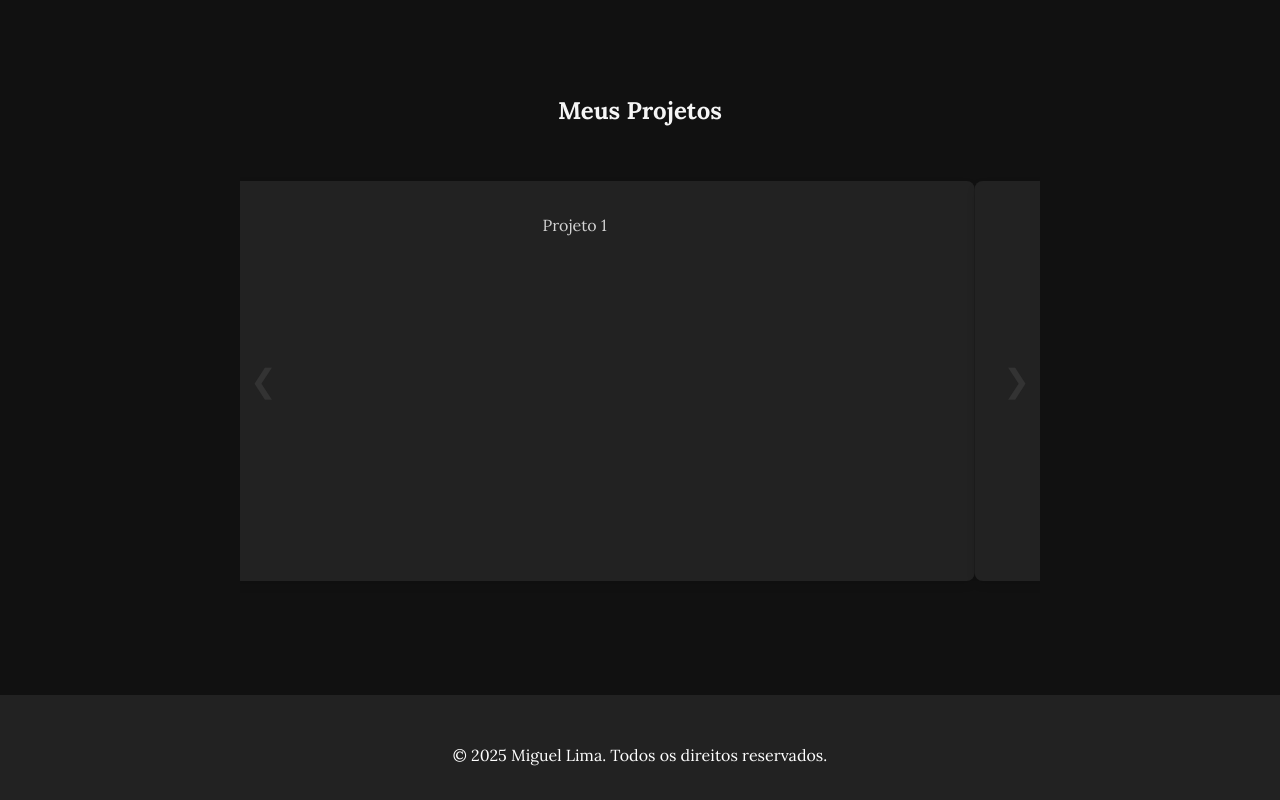
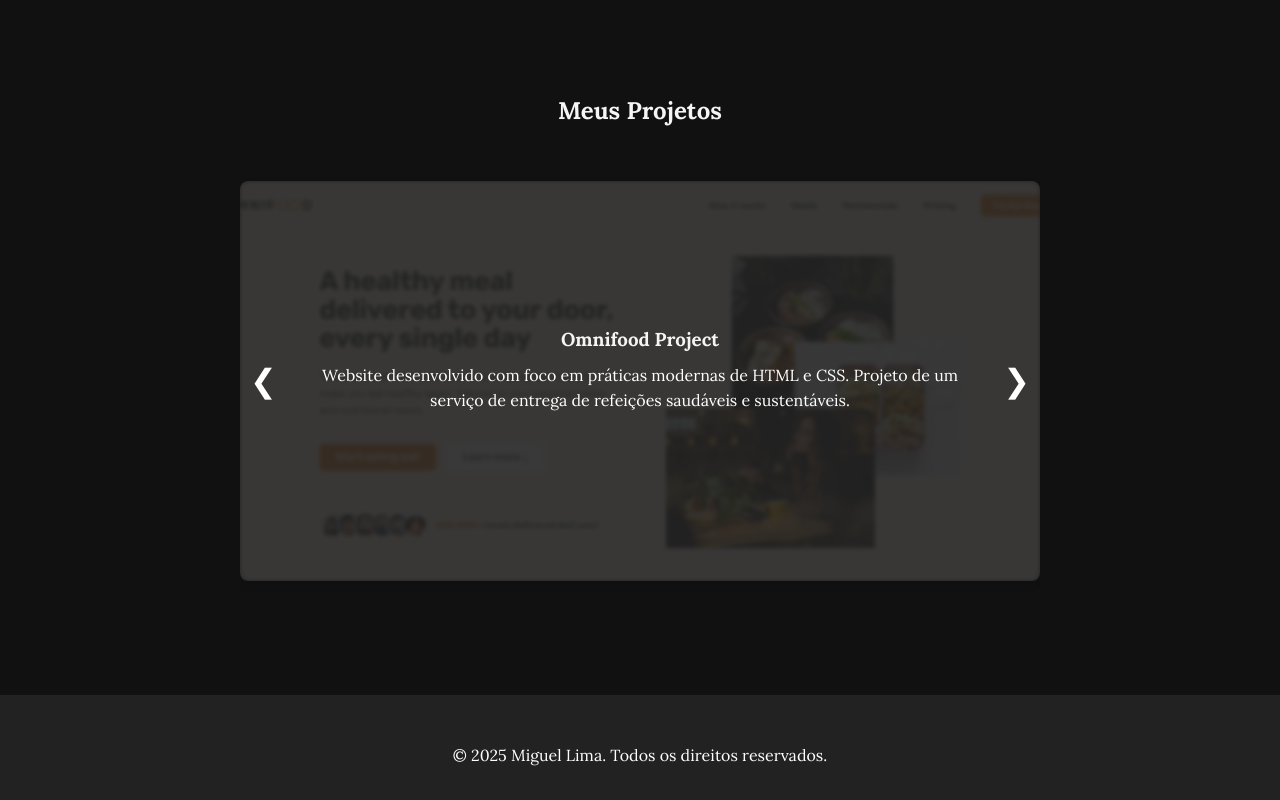
Before and after one commit to MigLima/Portfolio-Miguel-Lima, a plain HTML site: page index.html in a window 1280 px wide. Shown: the part 1077-1877 px from the top of the page. Drawn offline with Linux system fonts and the light colour scheme.

Commit message:
Organização do CSS por tópicos, limpeza de comentários, ajuste de estilos e verificação geral de funcionamento. Link de contato da navbar pendente para próxima correção.

```diff
--- a/index.html
+++ b/index.html
@@ -1,5 +1,5 @@
 <!DOCTYPE html>
-<html lang="en">
+<html lang="pt-BR">
   <head>
     <meta charset="UTF-8" />
     <meta name="viewport" content="width=device-width, initial-scale=1.0" />
@@ -42,12 +42,12 @@
           <li> Estilização moderna com Flexbox, Grid e princípios de Design Responsivo;</li>
           <li> Programação com JavaScript (ES6+) para criação de interatividade;</li>
           <li> Versionamento de código com Git e Github;</li>
-          <li> Conhecimento básico em framerworks e bibliotecas como React (em aprendizado);</li>
+          <li> Conhecimento básico em frameworks e bibliotecas como React (em aprendizado);</li>
         </ul>
       </div>
       <div class="sobre-foto-contato">
         <div class="sobre-foto">
-          <img src="imagens e logos/Foto Profissional.jpeg" alt="Minha foto" />
+          <img src="imagens-e-logos/Foto Profissional.jpeg" alt="Minha foto" />
         </div>
         <div class="links-contato">
           <p>Fale comigo:</p>
@@ -77,7 +77,12 @@
       <div class="carrossel">
         <button class="btn-anterior">&#10094;</button>
         <div class="slides">
-          <div class="projeto">Projeto 1</div>
+          <div class="projeto omnifood">
+            <div class="conteudo-projeto-omnifood">
+          <h3>Omnifood Project</h3>
+          <p>Website desenvolvido com foco em práticas modernas de HTML e CSS. Projeto de um serviço de entrega de refeições saudáveis e sustentáveis.</p>
+          </div>
+          <a href="https://omnifood-mig.netlify.app" target="_blank" class="link-projeto" aria-label="Visitar Omnifood Project"></a></div>
           <div class="projeto">Projeto 2</div>
           <div class="projeto">Projeto 3</div>
         </div>
--- a/script.js
+++ b/script.js
@@ -16,7 +16,7 @@ const avancarAutomaticamente = () => {
   intervalo = setInterval(() => {
     index = (index + 1) % projetos.length;
     mostrarSlide();
-  }, 5000); // 5 segundos
+  }, 9000); // 9 segundos
 };
 
 // Parar o avanço automático ao interagir com os botões
--- a/style.css
+++ b/style.css
@@ -1,15 +1,15 @@
+/* Reset e Configurações Globais */
 * {
   margin: 0;
   padding: 0;
   box-sizing: border-box;
 }
 
-/* Corpo e fonte padrão */
 body {
   font-family: "Lora", serif;
   line-height: 1.6;
   background-color: #111;
-  color: #d3d3d3; /* Texto geral em cinza claro */
+  color: #d3d3d3;
 }
 
 a {
@@ -20,10 +20,8 @@ a:hover {
   color: #ffa07a;
 }
 
-h1,
-h2,
-h3 {
-  color: #f5f5f5; /* Títulos em branco */
+h1, h2, h3 {
+  color: #f5f5f5;
 }
 
 /* Navbar */
@@ -65,15 +63,15 @@ h3 {
 }
 
 .nav-links a:hover {
-  color: #ff6347; /* Cor de destaque */
+  color: #ff6347;
 }
 
-/* Rolagem suave */
+/* Rolagem Suave */
 html {
   scroll-behavior: smooth;
 }
 
-/* Sobre mim */
+/* Seção Sobre Mim */
 .sobre {
   display: flex;
   justify-content: space-around;
@@ -91,7 +89,7 @@ html {
 
 .sobre-texto h2 {
   margin-bottom: 1rem;
-  color: #ff6347; /* Cor laranja para o título */
+  color: #ff6347;
   margin-top: 5rem;
 }
 
@@ -133,15 +131,17 @@ html {
 .sobre-texto p {
   font-size: 1.1rem;
   line-height: 1.8;
-  color: #f5f5f5; /* Texto em branco */
+  color: #f5f5f5;
   margin-top: 1.5rem;
 }
 
+/* Foto e Contato na Seção Sobre */
 .sobre-foto-contato {
   display: flex;
   flex-direction: column;
   align-items: center;
-  margin-top: 1rem;
+  margin-top: 2rem;
+  gap: 1.5rem;
 }
 
 .sobre-foto {
@@ -160,15 +160,7 @@ html {
   object-position: center 25%;
 }
 
-/* Contatos */
-.sobre-foto-contato {
-  display: flex;
-  flex-direction: column;
-  align-items: center;
-  gap: 1.5rem;
-  margin-top: 2rem;
-}
-
+/* Links de Contato */
 .links-contato {
   display: flex;
   flex-direction: column;
@@ -181,13 +173,13 @@ html {
   font-size: 1.1rem;
   font-weight: bold;
   margin-bottom: 1rem;
-  color: #ff6347; /* Cor laranja */
+  color: #ff6347;
 }
 
 .links-contato a {
   display: block;
   margin: 0.5rem 0;
-  color: #f5f5f5; /* Texto branco */
+  color: #f5f5f5;
   text-decoration: none;
   font-size: 1.2rem;
   transition: color 0.3s ease;
@@ -201,7 +193,7 @@ html {
   color: #ff6347;
 }
 
-/* Skills */
+/* Seção Skills */
 .skills {
   padding: 4rem 2rem;
   background-color: #111;
@@ -212,15 +204,15 @@ html {
   font-size: 4rem;
   margin: 1rem;
   transition: transform 0.3s ease, color 0.3s ease;
-  color: #f5f5f5; /* Texto branco */
+  color: #f5f5f5;
 }
 
 .icones-skills i:hover {
   transform: scale(1.2) rotate(5deg);
-  color: #ff6347; /* Cor laranja */
+  color: #ff6347;
 }
 
-/* Carrossel */
+/* Seção Projetos - Carrossel */
 .projetos {
   padding: 4rem 2rem;
   background-color: #111;
@@ -243,29 +235,48 @@ html {
 .slides {
   display: flex;
   transition: transform 0.5s ease-in-out;
-  width: 300%; /* 3 projetos = 300% */
+  width: 300%;
   height: 80%;
 }
 
 .projeto {
   width: 100%;
-  height: 100%;
   flex: 0 0 100%;
   background-color: #222;
-  padding: 2rem;
+  padding: 0.5rem 2rem 1.5rem;
   box-shadow: 0 4px 8px rgba(0, 0, 0, 0.1);
   border-radius: 8px;
   box-sizing: border-box;
   text-align: center;
   display: flex;
-  justify-content: center;
+  flex-direction: column;
+  justify-content: flex-start;
+  align-items: center;
+  gap: 1rem;
+  padding-top: 6rem;
+  height: auto;
+  min-height: 300px;
+}
+
+.projeto h3 {
+  margin-top: 0;
+  margin-bottom: 0.5rem;
+}
+
+.projeto p {
+  margin-top: 0;
+}
+
+.conteudo-projeto-omnifood {
+  margin-top: 7rem;
+  padding: 0 2rem;
 }
 
 button {
   background-color: transparent;
   border: none;
   font-size: 2rem;
-  color: #333;
+  color: #fff;
   position: absolute;
   top: 50%;
   transform: translateY(-50%);
@@ -274,7 +285,7 @@ button {
 }
 
 button:hover {
-  color: #ff6347; /* Cor laranja */
+  color: #ff6347;
 }
 
 .btn-anterior {
@@ -283,6 +294,44 @@ button:hover {
 
 .btn-proximo {
   right: 10px;
+}
+
+/* Projeto Omnifood - Card com Imagem de Fundo */
+.projeto.omnifood {
+  position: relative;
+  color: white;
+  overflow: hidden;
+  background-color: #222;
+  padding: 2rem;
+  border-radius: 8px;
+  min-height: 350px;
+}
+
+.projeto.omnifood::before {
+  content: "";
+  position: absolute;
+  top: 0; left: 0; right: 0; bottom: 0;
+  background-image: url(imagens-e-logos/Omnifood-topo.png);
+  background-size: cover;
+  background-position: center;
+  filter: blur(2px);
+  opacity: 0.1;
+  z-index: 0;
+  border-radius: 8px;
+}
+
+.projeto.omnifood > * {
+  position: relative;
+  z-index: 1;
+}
+
+.projeto.omnifood .link-projeto {
+  position: absolute;
+  top: 0; left: 0; right: 0; bottom: 0;
+  z-index: 2;
+  display: block;
+  text-indent: -9999px;
+  cursor: pointer;
 }
 
 /* Footer */
```
Also changed, not shown: imagens-e-logos/Foto Profissional.jpeg (renamed from imagens e logos/Foto Profissional.jpeg), imagens-e-logos/Omnifood-topo.png (added).
